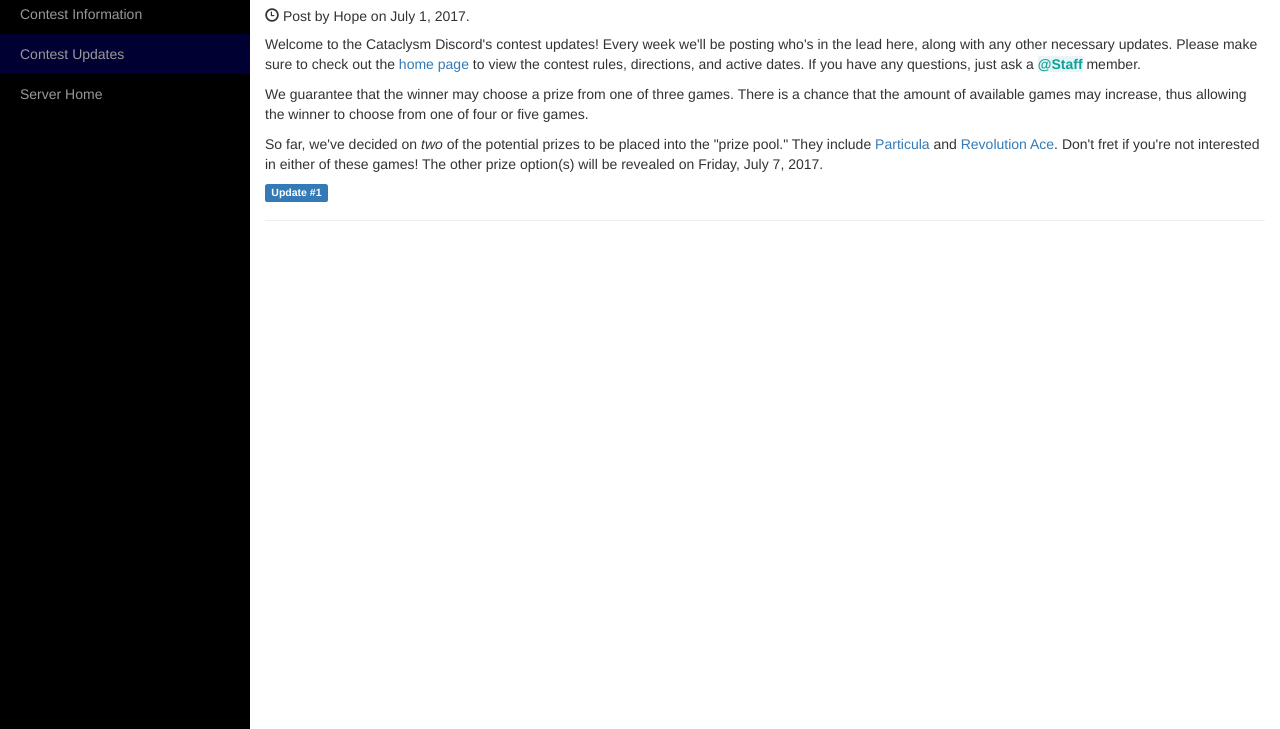
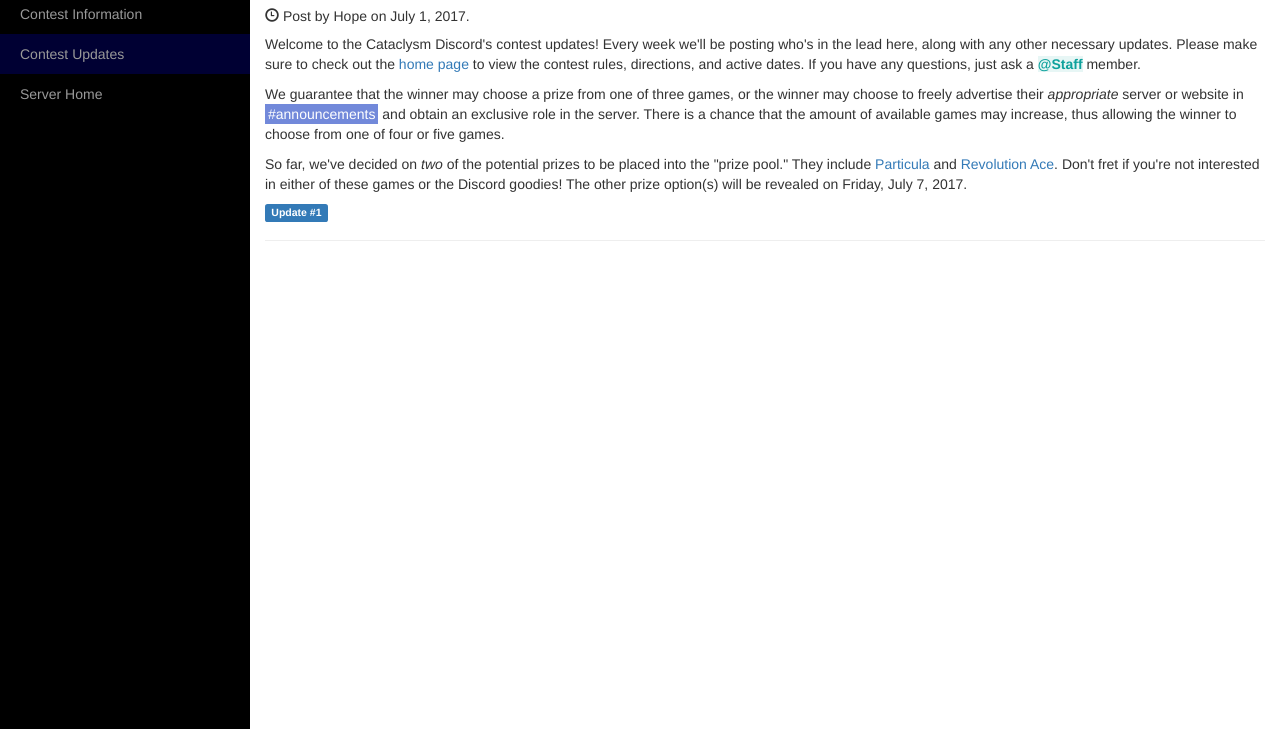
Before and after one commit to cataclysmdiscord/Contest, a website: page updates/index.html in a window 1280 px wide. Shown: the part 71-800 px from the top of the page. Drawn offline with Linux system fonts and the light colour scheme.

Commit message:
Update index.html

```diff
--- a/updates/index.html
+++ b/updates/index.html
@@ -60,8 +60,8 @@
                         <h2>Welcome to the Contest!</h2>
                         <h5><span class="glyphicon glyphicon-time"></span> Post by Hope on July 1, 2017.</h5>
                         <p>Welcome to the Cataclysm Discord's contest updates! Every week we'll be posting who's in the lead here, along with any other necessary updates. Please make sure to check out the <a href="/contest">home page</a> to view the contest rules, directions, and active dates. If you have any questions, just ask a <span style="color: #0da19c; font-family: Whitney, 'Helvetica Neue', Helvetica, Arial, sans-serif; font-weight: 600; text-align: start; white-space: pre-wrap; background-color: rgba(13, 161, 156, 0.098);">@Staff</span> member.</p>
-                        <p>We guarantee that the winner may choose a prize from one of three games. There is a chance that the amount of available games may increase, thus allowing the winner to choose from one of four or five games.</p>
-                        <p>So far, we've decided on <em>two</em> of the potential prizes to be placed into the "prize pool." They include <a href="http://store.steampowered.com/app/343360/Particula/" target="_blank">Particula</a> and <a href="http://store.steampowered.com/app/274560/Revolution_Ace/" target="_blank">Revolution Ace</a>. Don't fret if you're not interested in either of these games! The other prize option(s) will be revealed on Friday, July 7, 2017.</p>
+                        <p>We guarantee that the winner may choose a prize from one of three games, or the winner may choose to freely advertise their <em>appropriate</em> server or website in <span style="padding-left: 3px; padding-right: 3px; padding-top: 2px; padding-bottom: 2px; color: #ffffff; background: #7289da; transition: background-color 0.05s, color 0.05s;">#announcements</span> and obtain an exclusive role in the server. There is a chance that the amount of available games may increase, thus allowing the winner to choose from one of four or five games.</p>
+                        <p>So far, we've decided on <em>two</em> of the potential prizes to be placed into the "prize pool." They include <a href="http://store.steampowered.com/app/343360/Particula/" target="_blank">Particula</a> and <a href="http://store.steampowered.com/app/274560/Revolution_Ace/" target="_blank">Revolution Ace</a>. Don't fret if you're not interested in either of these games or the Discord goodies! The other prize option(s) will be revealed on Friday, July 7, 2017.</p>
                         <h5><span class="label label-primary">Update #1</span></h5>
                         <hr>
                     </section>
```
